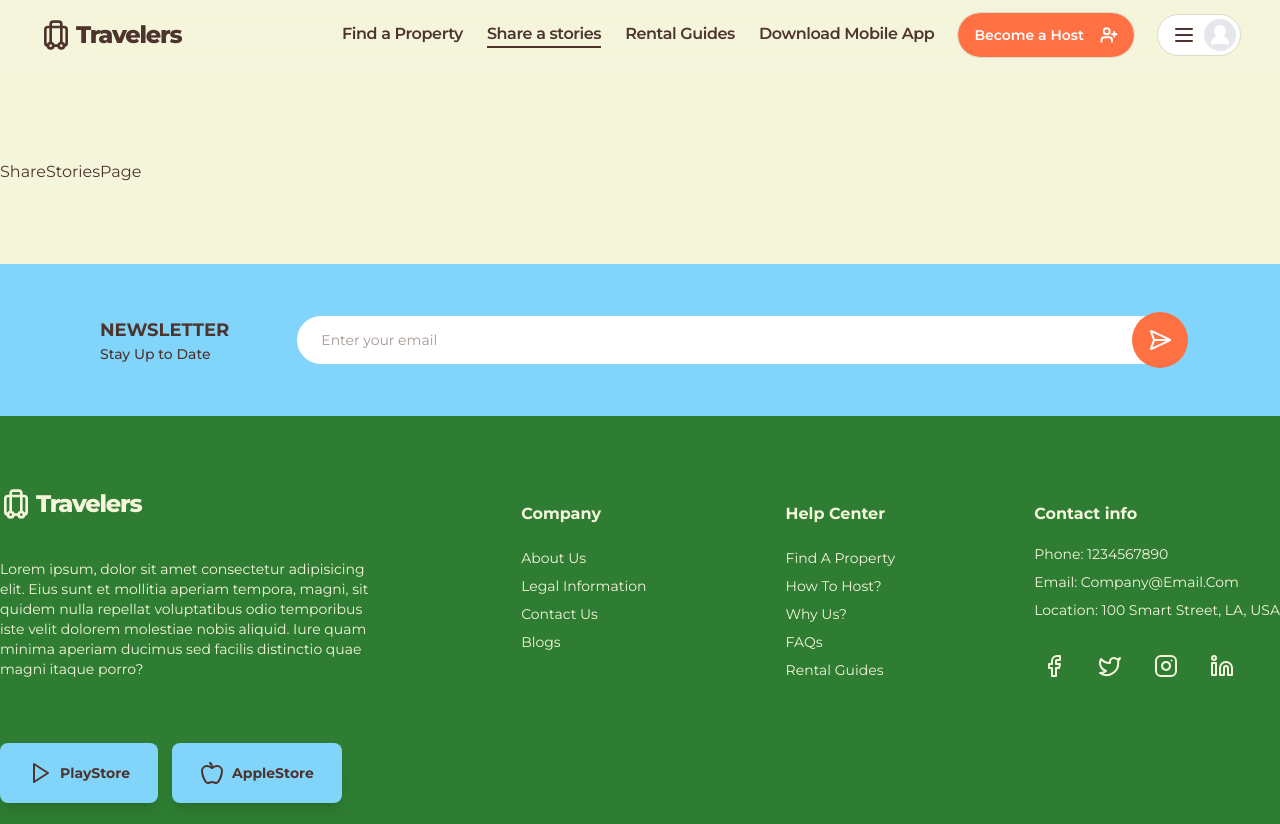
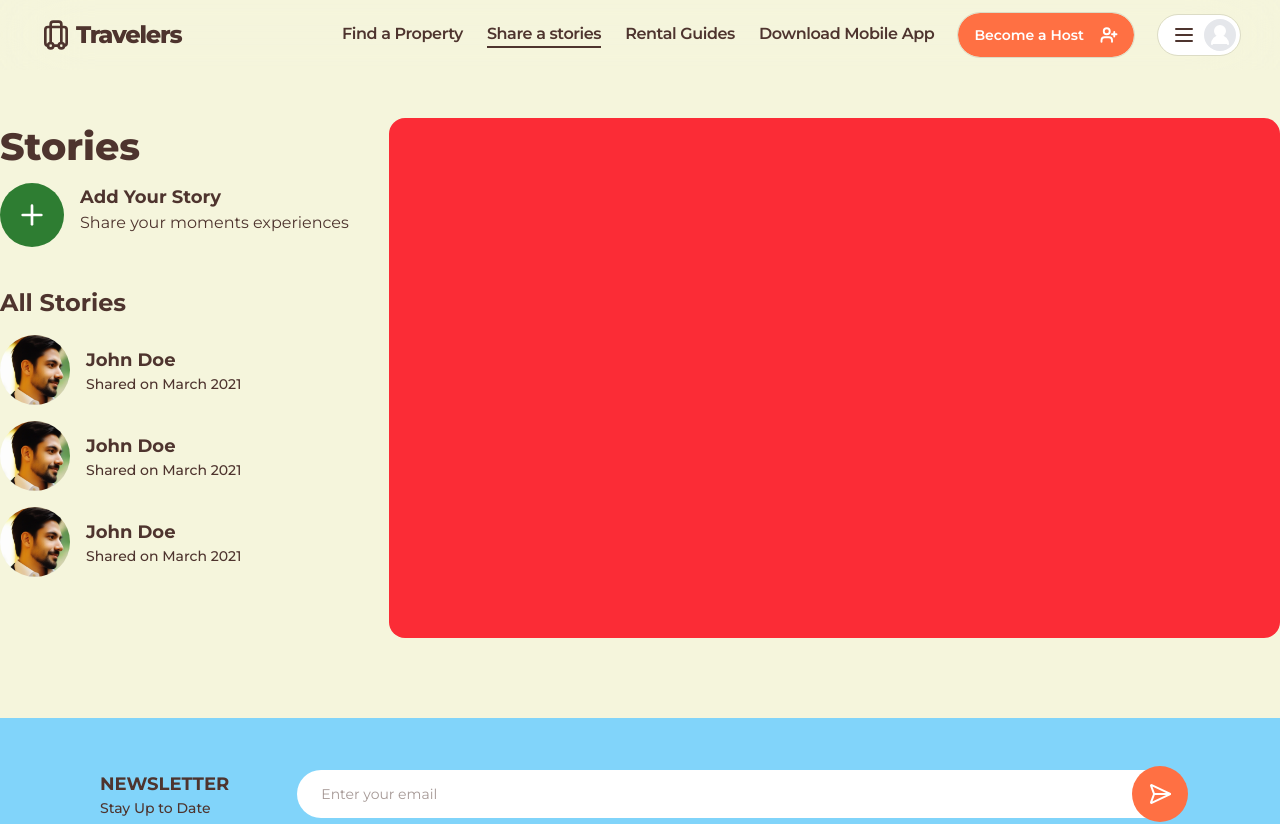
Before and after one commit to Smontan/mern-travelers, a React (Vite) app in the folder client/: page /share-stories in a window 1280 px wide. Shown: the top 824 px of the page. Built offline with nearby package versions, Linux system fonts and the light colour scheme.

Commit message:
Created share stories page

```diff
--- a/client/src/pages/ShareStoriesPage.jsx
+++ b/client/src/pages/ShareStoriesPage.jsx
@@ -1,6 +1,73 @@
+import { Plus } from "lucide-react";
+
+import ownerImg from "../assets/owner.png";
+
 const ShareStoriesPage = () => {
   return (
-    <section className="container mx-auto mt-40 mb-20">ShareStoriesPage</section>
-  )
-}
-export default ShareStoriesPage
+    // TODO: MAKE IT RESPONSIVE
+    <section className="container flex mx-auto gap-10 mt-[70px] pt-12 mb-20">
+      {/* Stories list */}
+      <div className="">
+        <header>
+          <h1 className="text-[38px] font-extrabold">Stories</h1>
+          <div className="flex gap-4 mt-2">
+            <button className="p-4 justify-center rounded-full text-white bg-primary ">
+              <Plus size={32} />
+            </button>
+            <div>
+              <h6 className="capitalize font-bold text-lg">Add your story</h6>
+              <p classname="font-medium text-sm">
+                Share your moments experiences
+              </p>
+            </div>
+          </div>
+        </header>
+        <div className="mt-10 space-y-4">
+          <h6 className="font-bold text-2xl">All Stories</h6>
+          <div className="flex gap-4 items-center">
+            <figure className="rounded-full w-[70px] h-[70px] overflow-hidden">
+              <img
+                src={ownerImg}
+                className="inset-0 object-center object-cover "
+                alt=""
+              />
+            </figure>
+            <div>
+              <h6 className="font-bold text-lg">John Doe</h6>
+              <p className="font-medium text-sm">Shared on March 2021</p>
+            </div>
+          </div>
+          <div className="flex gap-4 items-center">
+            <figure className="rounded-full w-[70px] h-[70px] overflow-hidden">
+              <img
+                src={ownerImg}
+                className="inset-0 object-center object-cover "
+                alt=""
+              />
+            </figure>
+            <div>
+              <h6 className="font-bold text-lg">John Doe</h6>
+              <p className="font-medium text-sm">Shared on March 2021</p>
+            </div>
+          </div>
+          <div className="flex gap-4 items-center">
+            <figure className="rounded-full w-[70px] h-[70px] overflow-hidden">
+              <img
+                src={ownerImg}
+                className="inset-0 object-center object-cover "
+                alt=""
+              />
+            </figure>
+            <div>
+              <h6 className="font-bold text-lg">John Doe</h6>
+              <p className="font-medium text-sm">Shared on March 2021</p>
+            </div>
+          </div>
+        </div>
+      </div>
+      {/* View story */}
+      <div className="flex-1 h-[520px] rounded-2xl bg-red-500"></div>
+    </section>
+  );
+};
+export default ShareStoriesPage;
```
